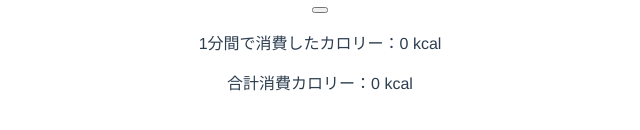
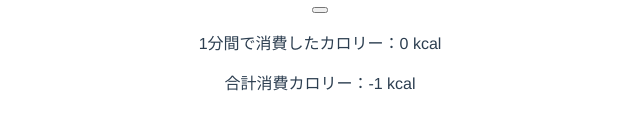
Before and after one commit to taichi7/vue-osmapapp, a Vue app: page /#/about in a window 1280 px wide. Shown: the part 464-594 px from the top of the page, without its empty margins (320-960 px from the left). Built offline with nearby package versions, Linux system fonts and the light colour scheme; no server answers.

Commit message:
Update About.vue

```diff
--- a/src/views/About.vue
+++ b/src/views/About.vue
@@ -40,7 +40,7 @@
           </div>
           <div class="message-body">
             <p>1分間で消費したカロリー：{{d | round}} kcal</p>
-            <p>合計消費カロリー：{{length | round}} kcal</p>
+            <p>合計消費カロリー：{{length-1 | round}} kcal</p>
           </div>
         </article>
       </div>
```
